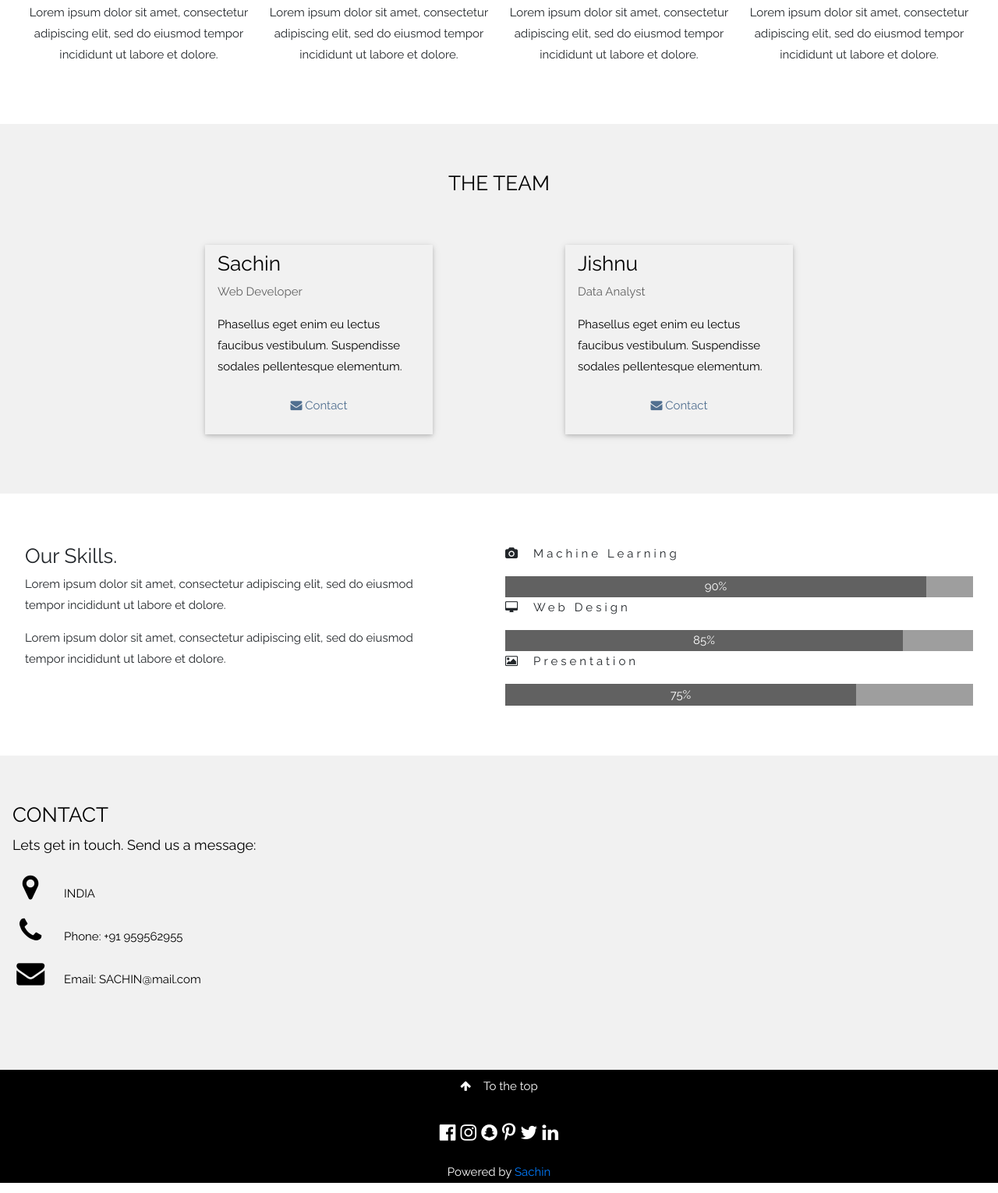
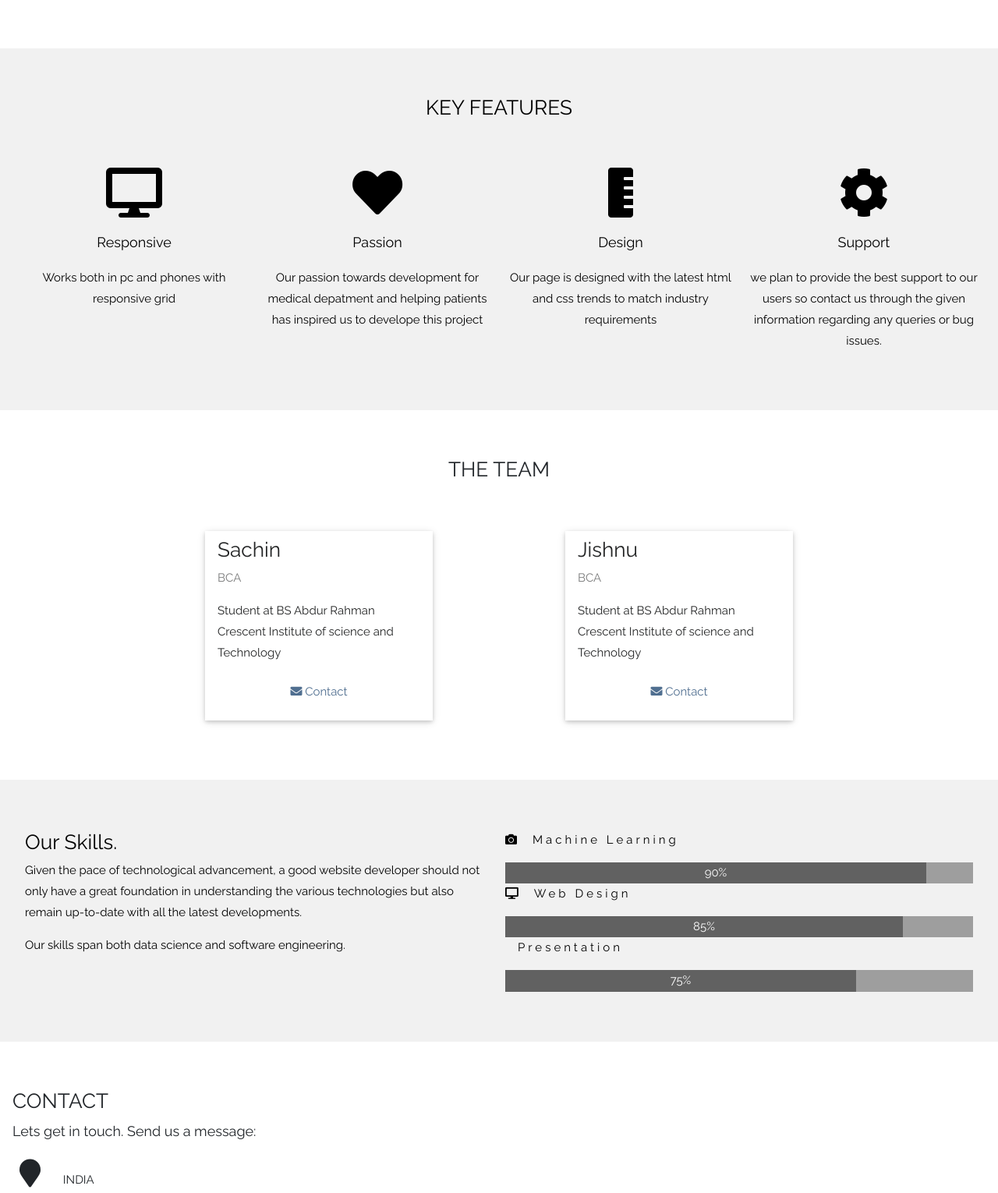
Before and after one commit to jeromejad/heart-disease, a plain HTML site: page templates/welcome.html in a window 1280 px wide. Shown: the part 1120-2650 px from the top of the page at 78% size. Drawn offline with nearby package versions, Linux system fonts and the light colour scheme; files that its build step writes are made by us from their sources; files whose address does not match are found by name.

Commit message:
erhsrhersd

```diff
--- a/templates/welcome.html
+++ b/templates/welcome.html
@@ -5,7 +5,7 @@
 <meta name="viewport" content="width=device-width, initial-scale=1">
 <link rel="stylesheet" href="static/welcome.css">
 <link rel="stylesheet" href="https://fonts.googleapis.com/css?family=Raleway">
-<link rel="stylesheet" href="https://cdnjs.cloudflare.com/ajax/libs/font-awesome/4.7.0/css/font-awesome.min.css">
+<link rel="stylesheet" href="https://cdnjs.cloudflare.com/ajax/libs/font-awesome/5.15.3/css/all.min.css">
 <link rel="stylesheet" href="https://maxcdn.bootstrapcdn.com/bootstrap/4.0.0/css/bootstrap.min.css" integrity="sha384-Gn5384xqQ1aoWXA+058RXPxPg6fy4IWvTNh0E263XmFcJlSAwiGgFAW/dAiS6JXm" crossorigin="anonymous">
 <style>
 body,h1,h2,h3,h4,h5,h6 {font-family: "Raleway", sans-serif}
@@ -32,10 +32,10 @@ body, html {
 <!-- Navbar (sit on top) -->
 <div class="w3-top">
   <div class="w3-bar w3-white w3-card" id="myNavbar">
-    <a href="#home" class="w3-bar-item w3-button w3-wide">HEART DISEASE PREDICTION</a>
+    <a href="#home" class="w3-bar-item w3-button w3-wide">HEART DISEASE PREDICTION <i class="fas fa-heartbeat"></i></a>
     <!-- Right-sided navbar links -->
     <div class="w3-right w3-hide-small">
-      <a href="#about" class="w3-bar-item w3-button">ABOUT</a>
+      <a href="#about" class="w3-bar-item w3-button"> <i class="fab fa-python"></i> ABOUT</a>
       <a href="#team" class="w3-bar-item w3-button"><i class="fa fa-user"></i> TEAM</a>
       <a href="#contact" class="w3-bar-item w3-button"><i class="fa fa-envelope"></i> CONTACT</a>
     </div>
@@ -57,12 +57,13 @@ body, html {
 
 <!-- Header with full-height image -->
 <header class="bgimg-1 w3-display-container w3-grayscale-min"  id="home">
-  <div class="w3-display-left w3-text-white pl-5 pl-sm-1" style=" width:100%;" >
-    <span class="w3-jumbo w3-hide-small">Heart Disease Prediction</span><br>
-    <span class="w3-xxlarge w3-hide-large w3-hide-medium">Heart Disease Prediction</span><br>
-    <span class="w3-large ">  with Machine Learning.</span>
-    <div class="pt-3">
-    <p><a href="/home" class="btn-light w3-button btn-lg"> START NOW </a></p></div>
+  <div class="w3-display-left w3-text-white pl-5 pl-sm-1" style=" width:100%; " >
+    <span class="w3-xxlarge w3-hide-small pl-2">Heart Disease Prediction <i class="fas fa-heartbeat"></i></span>
+    <span class="w3-xxlarge w3-hide-large w3-hide-medium pl-1">Heart Disease Prediction <i class="fas fa-heartbeat"></i></span>
+    <br>
+    <span class="w3-large pl-2 pt-0">  with Machine Learning. <i class="fas fa-laptop-code"></i></span>
+    <div class="pt-3 pl-2">
+    <p><a href="/home" class="btn-light w3-button btn-lg pl-2"> START NOW <i class="fas fa-arrow-right"></i></i></a></p></div>
   </div>
   <div class="w3-display-bottomleft w3-text-grey w3-large" style="padding:24px 48px">
     <i class="fa fa-facebook-official w3-hover-opacity"></i>
@@ -76,36 +77,42 @@ body, html {
 
 <!-- About Section -->
 <div class="w3-container" style="padding:60px 16px" id="about">
-  <h3 class="w3-center">ABOUT THE PROJECT</h3>
-  <p class="w3-center w3-large">Key features of our project</p>
-  <div class="w3-row-padding w3-center" style="margin-top:64px">
+  <h3 class="w3-center">ABOUT THE PROJECT</h3> <br>
+  <p class="w3-center w3-large">Goal - the objective of our project is to diagnose heart diseases without the need for appointments or consultations.
+    </p><br>
+    <p class="w3-center w3-large"> Efficiency - Inorder to predict heart disease with greater accuracy we use 9 attributes to predict it</p><br>
+     <p class="w3-center w3-large">Accuracy- Our project predicts heart disease with almost 83% percent</p>
+</div>
+  <div class="w3-row-padding w3-center w3-light-grey" style="padding:60px 16px">
+    <h3 class="w3-center">KEY FEATURES</h3><br> <br>
     <div class="w3-quarter">
       <i class="fa fa-desktop w3-margin-bottom w3-jumbo w3-center"></i>
       <p class="w3-large">Responsive</p>
-      <p>Lorem ipsum dolor sit amet, consectetur adipiscing elit, sed do eiusmod tempor incididunt ut labore et dolore.</p>
+      <p>Works both in pc and phones with responsive grid</p>
     </div>
     <div class="w3-quarter">
       <i class="fa fa-heart w3-margin-bottom w3-jumbo"></i>
       <p class="w3-large">Passion</p>
-      <p>Lorem ipsum dolor sit amet, consectetur adipiscing elit, sed do eiusmod tempor incididunt ut labore et dolore.</p>
+      <p>Our passion towards development for medical depatment and helping patients has inspired us to develope this project</p>
     </div>
     <div class="w3-quarter">
-      <i class="fa fa-diamond w3-margin-bottom w3-jumbo"></i>
+      <i class="fas fa-ruler-vertical w3-margin-bottom w3-jumbo"></i>
       <p class="w3-large">Design</p>
-      <p>Lorem ipsum dolor sit amet, consectetur adipiscing elit, sed do eiusmod tempor incididunt ut labore et dolore.</p>
+      <p>Our page is designed with the latest html and css trends to match industry requirements</p>
     </div>
     <div class="w3-quarter">
       <i class="fa fa-cog w3-margin-bottom w3-jumbo"></i>
       <p class="w3-large">Support</p>
-      <p>Lorem ipsum dolor sit amet, consectetur adipiscing elit, sed do eiusmod tempor incididunt ut labore et dolore.</p>
+      <p>we plan to provide the best support to our users so contact us through the given information regarding any queries or bug issues.
+      </p>
     </div>
   </div>
-</div>
+
 
 
 
 <!-- Team Section -->
-<div class="w3-container w3-light-grey" style="padding:60px 16px" id="team">
+<div class="w3-container " style="padding:60px 16px" id="team">
   <h3 class="w3-center">THE TEAM</h3>
   <p class="w3-center w3-large"></p>
   <div class="w3-row-padding w3-grayscale d-flex justify-content-around" style="margin-top:64px">
@@ -114,8 +121,8 @@ body, html {
         <!-- <img src="static/team3.jpg" alt="Sachin" style="width:100%"> -->
         <div class="w3-container pt-2">
           <h3>Sachin</h3>
-          <p class="w3-opacity">Web Developer</p>
-          <p>Phasellus eget enim eu lectus faucibus vestibulum. Suspendisse sodales pellentesque elementum.</p>
+          <p class="w3-opacity">BCA</p>
+          <p>Student at BS Abdur Rahman Crescent Institute of science and Technology</p>
           <a href="mailto:sachin@gmail.com"><p><button  class="w3-button  w3-block"><i class="fa fa-envelope"></i> Contact </button></p></a>
         </div>
       </div>
@@ -125,8 +132,8 @@ body, html {
         <!-- <img src="static/team4.jpg" alt="Sachin" style="width:100%"> -->
         <div class="w3-container pt-2">
           <h3>Jishnu</h3>
-          <p class="w3-opacity">Data Analyst</p>
-          <p>Phasellus eget enim eu lectus faucibus vestibulum. Suspendisse sodales pellentesque elementum.</p>
+          <p class="w3-opacity">BCA</p>
+          <p>Student at BS Abdur Rahman Crescent Institute of science and Technology</p>
            <a href="mailto:sachin@gmail.com"><p><button  class="w3-button  w3-block"><i class="fa fa-envelope"></i> Contact </button></p></a>
         </div>
       </div>
@@ -138,14 +145,14 @@ body, html {
 
 
 <!-- Skills Section -->
-<div class="w3-container  w3-padding-64">
+<div class="w3-container w3-light-grey w3-padding-64">
   <div class="w3-row-padding">
     <div class="w3-col m6">
       <h3>Our Skills.</h3>
-      <p>Lorem ipsum dolor sit amet, consectetur adipiscing elit, sed do eiusmod<br>
-      tempor incididunt ut labore et dolore.</p>
-      <p>Lorem ipsum dolor sit amet, consectetur adipiscing elit, sed do eiusmod<br>
-      tempor incididunt ut labore et dolore.</p>
+      <p>Given the pace of technological advancement, a good website developer
+        should not only have a great foundation in understanding the various technologies
+        but also remain up-to-date with all the latest developments. </p>
+      <p>Our skills  span both data science and software engineering.</p>
     </div>
     <div class="w3-col m6">
       <p class="w3-wide"><i class="fa fa-camera w3-margin-right"></i>Machine Learning</p>
@@ -167,7 +174,7 @@ body, html {
 
 
 <!-- Contact Section -->
-<div class="w3-container w3-light-grey" style="padding:60px 16px" id="contact">
+<div class="w3-container" style="padding:60px 16px" id="contact">
   <h3 >CONTACT</h3>
   <p class=" w3-large">Lets get in touch. Send us a message:</p>
   <div style="margin-top:20px">
@@ -180,16 +187,9 @@ body, html {
 </div>
 
 <!-- Footer -->
-<footer class="w3-center w3-black w3-padding-55">
+<footer class="w3-center w3-black w3-padding-40">
   <a href="#home" class="w3-button"><i class="fa fa-arrow-up w3-margin-right"></i>To the top</a>
-  <div class="w3-xlarge w3-section">
-    <i class="fa fa-facebook-official w3-hover-opacity"></i>
-    <i class="fa fa-instagram w3-hover-opacity"></i>
-    <i class="fa fa-snapchat w3-hover-opacity"></i>
-    <i class="fa fa-pinterest-p w3-hover-opacity"></i>
-    <i class="fa fa-twitter w3-hover-opacity"></i>
-    <i class="fa fa-linkedin w3-hover-opacity"></i>
-  </div>
+  <p>(Disclaimer : it's is always better to consult a doctor if possible)</p>
   <p>Powered by <a href="/" title="W3.CSS" target="_blank" class="w3-hover-text-green">Sachin</a></p>
 </footer>
 
```
Also changed, not shown: static/mac.jpg.
